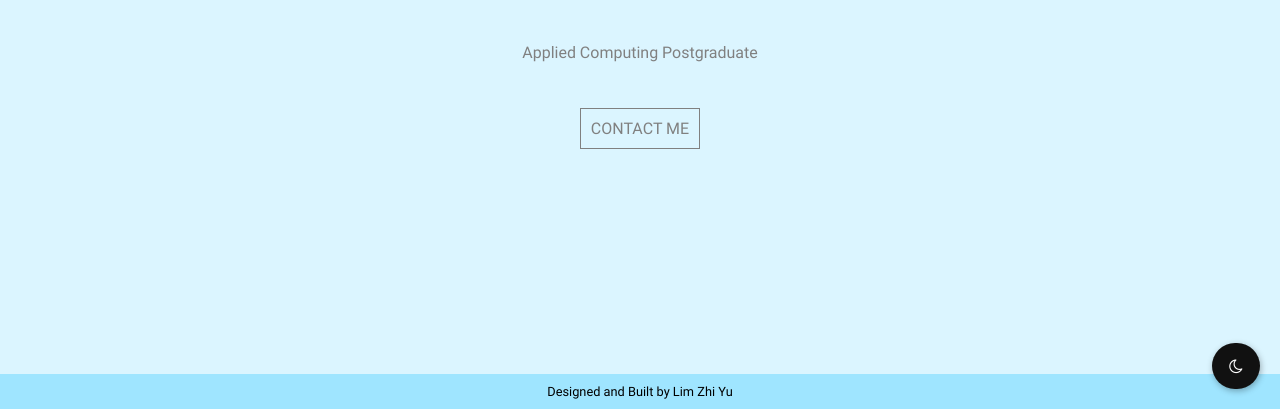
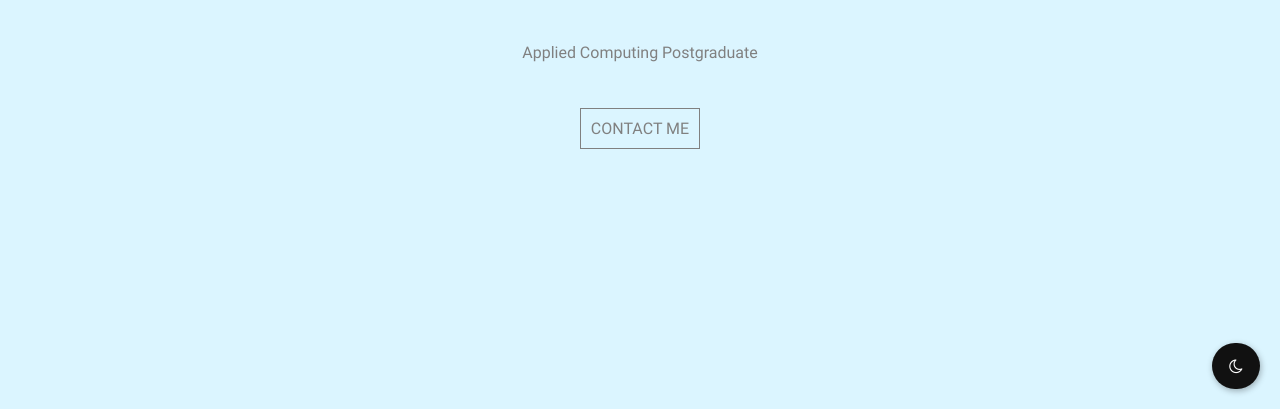
Before and after one commit to lim-zhiyu/lim-zhiyu.github.io, a plain HTML site: page index.html in a window 1280 px wide. Shown: the part 391-800 px from the top of the page. Drawn offline with Linux system fonts and the light colour scheme; files whose address does not match are found by name.

Commit message:
Remove footer

```diff
--- a/index.html
+++ b/index.html
@@ -40,10 +40,6 @@
 
 
         </main>
-
-        <footer>
-            Designed and Built by Lim Zhi Yu
-        </footer>
         <script type="text/javascript" src="scripts/jquery-1.7.1.min.js"></script>
         <script src="scripts/script.js"></script>
     </body>
```
Also changed, not shown: contact.html (+0 -4 lines), portfolio.html (+0 -3 lines), projects.html (+0 -3 lines).
